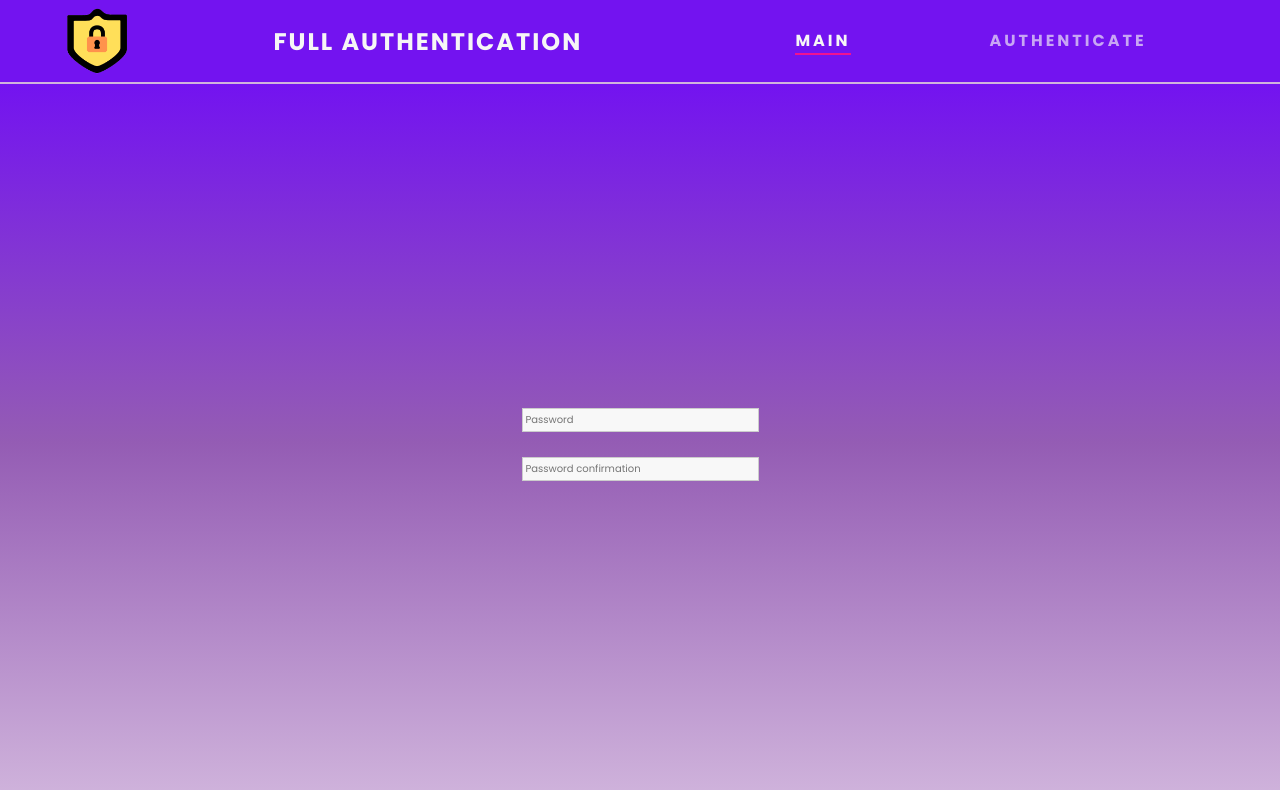
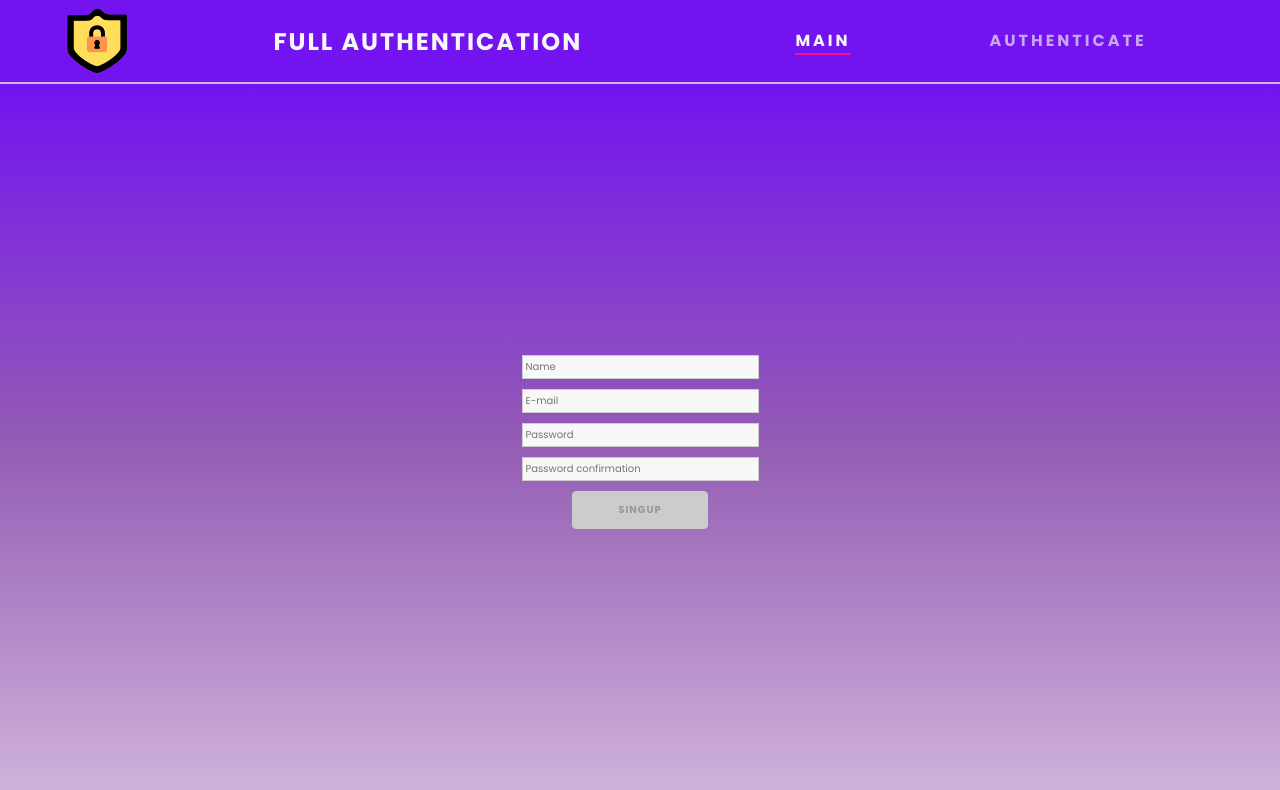
Before and after one commit to wawrzynmc/Authentication-client, a React (Create React App) app: page / in a window 1280 px wide. Shown: the top 790 px of the page. Built offline with nearby package versions, Linux system fonts and the light colour scheme.

Commit message:
:sparkles: Create Signup component

```diff
--- /dev/null
+++ b/src/auth/components/SignupForm/SignupForm.js
@@ -0,0 +1,81 @@
+// * -- libraries imports
+import React from 'react';
+
+// * -- my own imports
+// ---- components
+import Input from '../../../shared/components/FormElements/Input/Input';
+import Button from '../../../shared/components/FormElements/Button/Button';
+import Passwords from '../../../shared/components/FormElements/Input/Passwords/Passwords';
+
+// ---- functions
+import { useForm } from '../../../shared/hooks/form-hook';
+import { useHttpClient } from '../../../shared/hooks/http-hook';
+import {
+	VALIDATOR_MINLENGTH,
+	VALIDATOR_EMAIL,
+} from '../../../shared/utils/validators';
+
+// ---- styles
+import classes from './SignupForm.module.scss';
+/**
+ * Signup Component
+ * * PARAMS:
+ * ! WARNINGS:
+ *      ! name of fileds in formState has to match with ids of inputs
+ */
+const SignupForm = (props) => {
+	const { isLoading, error, sendRequest, clearError } = useHttpClient();
+	const [formState, inputHandler, setFormData] = useForm(
+		{
+			name: {
+				value: '',
+				isValid: false,
+			},
+			email: {
+				value: '',
+				isValid: false,
+			},
+			password1: {
+				value: '',
+				isValid: false,
+			},
+			password2: {
+				value: '',
+				isValid: false,
+			},
+		},
+		false
+	);
+	return (
+		<form className={classes.Form} action="#">
+			<Input
+				element="input"
+				id="name"
+				type="text"
+				placeholder="Name"
+				validators={[VALIDATOR_MINLENGTH(6)]}
+				errorText="Please enter a name"
+				onInput={inputHandler}
+			/>
+			<Input
+				id="email"
+				element="input"
+				type="email"
+				placeholder="E-mail"
+				validators={[VALIDATOR_EMAIL()]}
+				errorText="Please enter a valid email address."
+				onInput={inputHandler}
+			/>
+			<Passwords
+				password1Validate
+				validators={[VALIDATOR_MINLENGTH(6)]}
+				onInput={inputHandler}
+			/>
+			<Button type="submit" disabled={!formState.isValid}>
+				SINGUP
+			</Button>
+		</form>
+	);
+};
+
+export default SignupForm;
--- a/src/auth/pages/Auth.js
+++ b/src/auth/pages/Auth.js
@@ -1,6 +1,9 @@
+// * -- libraries imports
 import React, { useContext, useState, useRef } from 'react';
 import { useHistory } from 'react-router-dom';
 
+// * -- my own imports
+// ---- components
 import Button from '../../shared/components/FormElements/Button/Button';
 import Input from '../../shared/components/FormElements/Input/Input';
 import {
@@ -8,6 +11,7 @@ import {
 	Google as GoogleLogin,
 } from '../../shared/components/FormElements/Socials/Socials';
 
+// ---- functions
 import { useForm } from '../../shared/hooks/form-hook'; // custom hook
 import { useHttpClient } from '../../shared/hooks/http-hook'; // custom hook
 import {
@@ -20,8 +24,10 @@ import {
 
 import { AuthContext } from '../../shared/context/auth-context';
 
+// ---- styles
 import classes from './Auth.module.scss';
 
+// * -- component
 const Auth = (props) => {
 	// -- variables
 	const [isLoginMode, setIsLoginMode] = useState(false);
--- a/src/main/pages/Main.js
+++ b/src/main/pages/Main.js
@@ -6,6 +6,7 @@ import { AuthContext } from '../../shared/context/auth-context';
 import Card from '../../shared/components/UIElements/Card/Card';
 import Lock from '../../shared/components/UIElements/Lock/Lock';
 import Passwords from '../../shared/components/FormElements/Input/Passwords/Passwords';
+import SignupForm from '../../auth/components/SignupForm/SignupForm'
 
 import {
 	VALIDATOR_EMAIL,
@@ -60,10 +61,11 @@ const Main = (props) => {
 		// 		/>
 		// 	</Card>
 		// </React.Fragment>
-		<Passwords
-			validators={[VALIDATOR_MINLENGTH(6), VALIDATOR_PASSWORD()]}
-		/>
-	);
+		// <Passwords password1Validate validators={[VALIDATOR_MINLENGTH(6)]} />
+		<div>
+			<SignupForm/>
+		</div>
+		);
 };
 
 export default Main;
--- a/src/shared/components/FormElements/Input/Input.js
+++ b/src/shared/components/FormElements/Input/Input.js
@@ -1,18 +1,36 @@
+// * -- libraries imports
 import React, { useReducer, useEffect, useState } from 'react';
 
+// * -- my own imports
+// ---- components
+
+// ---- functions
 import { validate } from '../../../utils/validators';
-import PasswordMeter from './Passwords/PasswordMeter/PasswordMeter';
+import { capitalizeString } from '../../../utils/utils';
 
+// ---- styles
 import classes from './Input.module.scss';
 
-// create Reducer
+/**
+ * Reducer
+ * * ACTIONS:
+ * 		@type: CHANGE
+ * 			@description: runs on every change of input value and performs validation
+ * 		@type: TOUCH
+ * 			@description: runs when field was touched and set input 'wasTouched' property to true
+ */
 const inputReducer = (state, action) => {
 	switch (action.type) {
 		case 'CHANGE':
+			console.log('inside CHANGE', action.validators);
 			return {
 				...state,
 				value: action.val,
-				...validate(action.val, action.validators),
+				...validate(
+					capitalizeString(action.id),
+					action.val,
+					action.validators
+				),
 			};
 		case 'TOUCH':
 			return {
@@ -33,6 +51,7 @@ const Input = (props) => {
 		wasTouched: false,
 		isValid: props.initialValid || false,
 		metaData: {},
+		errorMsg: 'Invalid input',
 	});
 
 	// useEffect to check validity of
@@ -45,8 +64,11 @@ const Input = (props) => {
 
 	// -- functions
 	const changeHandler = (event) => {
+		console.log('CHANGE');
+		console.log(props.validators);
 		dispatch({
 			type: 'CHANGE',
+			id: event.target.id,
 			val: event.target.value,
 			validators: props.validators,
 		});
@@ -86,7 +108,6 @@ const Input = (props) => {
 			/>
 		);
 
-	// -- return JSX
 	return (
 		<div
 			className={`${classes.FormControl} ${
@@ -97,27 +118,8 @@ const Input = (props) => {
 		>
 			<label htmlFor={props.id}>{props.label}</label>
 			{element}
-			{props.isPassword && inputState.value && (
-				<span
-					onClick={showPasswordToggle}
-					className={`
-						${classes.ShowPassword}
-					`}
-				>
-					{inputType === 'password' ? (
-						<i className="fas fa-eye"></i>
-					) : (
-						<i class="fas fa-eye-slash"></i>
-					)}
-				</span>
-			)}
 			{!inputState.isValid && inputState.wasTouched && (
-				<p>{props.errorText}</p>
-			)}
-			{props.isPassword && props.validatePassword && inputState.value && (
-				<PasswordMeter
-					passwordStrength={inputState.metaData.passwordStrength}
-				/>
+				<p>{inputState.errorMsg}</p>
 			)}
 		</div>
 	);
--- a/src/shared/components/FormElements/Input/Passwords/Passwords.js
+++ b/src/shared/components/FormElements/Input/Passwords/Passwords.js
@@ -1,13 +1,31 @@
+// * -- libraries imports
 import React, { useReducer, useEffect, useState, useRef } from 'react';
 
+// * -- my own imports
+// ---- components
+import PasswordMeter from './PasswordMeter/PasswordMeter';
+
+// ---- functions
 import { validate } from '../../../../utils/validators';
 import { capitalizeString } from '../../../../utils/utils';
-import { VALIDATOR_PASSWORDS_COHERESION } from '../../../../utils/validators';
-import PasswordMeter from './PasswordMeter/PasswordMeter';
+import {
+	VALIDATOR_PASSWORDS_COHERESION,
+	VALIDATOR_PASSWORD,
+} from '../../../../utils/validators';
 
+// ---- styles
 import classes from './Passwords.module.scss';
 
-// create Reducer
+/**
+ * Reducer
+ * * ACTIONS:
+ * 		@type: CHANGE
+ * 			@description: runs on every change of input value and performs validation
+ * 		@type: TOUCH
+ * 			@description: runs when field was touched and set input 'wasTouched' property to true
+ * 		@type: CHANGE_TYPE
+ * 			@description: runs when type of input changed (password <-> text)
+ */
 const inputReducer = (state, action) => {
 	switch (action.type) {
 		case 'CHANGE':
@@ -16,7 +34,6 @@ const inputReducer = (state, action) => {
 				action.val,
 				action.validators
 			);
-			console.log(errorMsg)
 			// below statement is required due to don't change the order of {password1:{}, password2:{}} in object
 			if (action.id1 === Object.keys(state)[0]) {
 				return {
@@ -71,8 +88,41 @@ const inputReducer = (state, action) => {
 	}
 };
 
-// component
+/**
+ * Input Component
+ * * PARAMS:
+ * 		* all params that include 'password1' in its name, have its equivalent for 'password2'
+ *  	@param password1Id
+ * 			@description: id of password1
+ * 			@default = 'password1'
+ * 		@param password1initialValue
+ * 			@description: initial value of password1
+ * 			@default ''
+ * 		@param password1Placeholder
+ * 			@description: placeholder for password1
+ * 			@default: 'Password' (password1) / 'Password Confirmation' (password2)
+ * 		@param password1Label
+ * 			@description: label for password1
+ * 			@default: 'Password' (password1) / 'Password Confirmation' (password2)
+ * 		@param password1Validate
+ * 			@type: boolean
+ * 			@description: defines if password1 should have its strength validate
+ * 			@default: false
+ *  	@param password1initialValid
+ * 			@type: boolean
+ * 			@description: defines if password1 is initially valid
+ * 			@default: false
+ * 		@param validators
+ * 			@type: list
+ * 			@description: include validators for both password type inputs
+ * 		@param onInput
+ * 			@type: function
+ * 			@description: runs every time when password: id, value, validity or reference to onInput changed
+ *  TODO :
+ * 		- think about name of field during validation error (at this time eq. password1 / password2)
+ */
 const Input = (props) => {
+	// create references for inputs
 	const password1Ref = useRef(null);
 	const password2Ref = useRef(null);
 
@@ -88,7 +138,7 @@ const Input = (props) => {
 				id: props.password1Id || 'password1',
 				placeholder: props.password1Placeholder || 'Password',
 				label: props.password1Label || 'Password',
-				validatePassword: props.password1Validate || true,
+				validate: props.password1Validate || false,
 				reference: password1Ref,
 			},
 		},
@@ -104,7 +154,7 @@ const Input = (props) => {
 				placeholder:
 					props.password2Placeholder || 'Password confirmation',
 				label: props.password2Label || 'Password confirmation',
-				validatePassword: props.password2Validate || false,
+				validate: props.password2Validate || false,
 				reference: password2Ref,
 			},
 		},
@@ -112,22 +162,37 @@ const Input = (props) => {
 
 	console.log('state', passwordsState);
 
-	// useEffect to check validity of
 	const { onInput } = props;
 	const {
 		password1: password1Data,
 		password2: password2Data,
 	} = passwordsState;
 
-	// password1 onInput
-	// useEffect(() => {
-	// 	onInput(password1Data.id, password1Data.value, password1Data.isValid);
-	// }, [onInput, password1Data.id, password1Data.value, password1Data.isValid]);
+	useEffect(() => {
+		onInput(
+			password1Data.metaData.id,
+			password1Data.value,
+			password1Data.isValid
+		);
+	}, [
+		onInput,
+		password1Data.metaData.id,
+		password1Data.value,
+		password1Data.isValid,
+	]);
 
-	// password2 onInput
-	// useEffect(() => {
-	// 	onInput(password2Data.id, password2Data.value, password2Data.isValid);
-	// }, [onInput, password2Data.id, password2Data.value, password2Data.isValid]);
+	useEffect(() => {
+		onInput(
+			password2Data.metaData.id,
+			password2Data.value,
+			password2Data.isValid
+		);
+	}, [
+		onInput,
+		password2Data.metaData.id,
+		password2Data.value,
+		password2Data.isValid,
+	]);
 
 	// passwords onInput
 
@@ -142,7 +207,19 @@ const Input = (props) => {
 			target.id === password1Id ? password2Value : password1Value;
 		const id2 = event.target.id === password1Id ? password2Id : password1Id;
 
+		// set up validators (cohersion validators is always provided)
 		const validators = [VALIDATOR_PASSWORDS_COHERESION(cohersionValArg)];
+
+		// check if password1 / 2 has to have password meter
+		if (target.id === password1Id) {
+			if (passwordsState[password1Id].metaData.validate) {
+				validators.push(VALIDATOR_PASSWORD());
+			}
+		} else {
+			if (passwordsState[password2Id].metaData.validate) {
+				validators.push(VALIDATOR_PASSWORD());
+			}
+		}
 
 		if (props.validators) {
 			validators.push(...props.validators);
@@ -158,21 +235,19 @@ const Input = (props) => {
 	};
 
 	const touchHandler = (event) => {
-		console.log('Touch');
 		dispatch({
 			type: 'TOUCH',
 			id: event.target.id,
 		});
 	};
 
-	// here i have to passed inputId, because event is calling onto the eye icon, not input
 	const changeTypeHandler = (inputId, event) => {
-		console.log('Change type');
 		dispatch({
 			type: 'CHANGE_TYPE',
-			id: inputId,
+			id: inputId, // inputId, because event is calling onto the eye icon, not input
 		});
 	};
+
 	let passwordsInputs = Object.keys(passwordsState).map((password) => {
 		const data = passwordsState[password];
 		return (
@@ -209,7 +284,7 @@ const Input = (props) => {
 					</span>
 				)}
 				{!data.isValid && data.wasTouched && <p>{data.errorMsg}</p>}
-				{data.metaData.validatePassword && data.value && (
+				{data.metaData.validate && data.value && (
 					<PasswordMeter passwordStrength={data.passwordStrength} />
 				)}
 			</div>
--- a/src/shared/utils/validators.js
+++ b/src/shared/utils/validators.js
@@ -75,7 +75,7 @@ export const validate = (id, value, validators) => {
 		},
 		errorMsg = '',
 		caseBoolean;
-
+	console.log(`validators: ${validators}`);
 	for (const validator of validators) {
 		console.log(`validators: ${validators}`);
 		// * special cases
@@ -112,7 +112,7 @@ export const validate = (id, value, validators) => {
 			isValid = isValid && caseBoolean;
 
 			if (!caseBoolean) {
-				errorMsg = `${id} length must be greater than or equal to ${validator.val}.`;
+				errorMsg = `${id} has to have at least ${validator.val} characters.`;
 			}
 		}
 		if (validator.type === VALIDATOR_TYPE_MAXLENGTH) {
@@ -120,7 +120,7 @@ export const validate = (id, value, validators) => {
 			isValid = isValid && caseBoolean;
 
 			if (!caseBoolean) {
-				errorMsg = `${id} length must be lower than or equal to ${validator.val}.`;
+				errorMsg = `${id} has to have at most ${validator.val} characters.`;
 			}
 		}
 		if (validator.type === VALIDATOR_TYPE_MIN) {
```
Also changed, not shown: .eslintrc.json, src/auth/components/SignupForm/SignupForm.module.scss (added).
